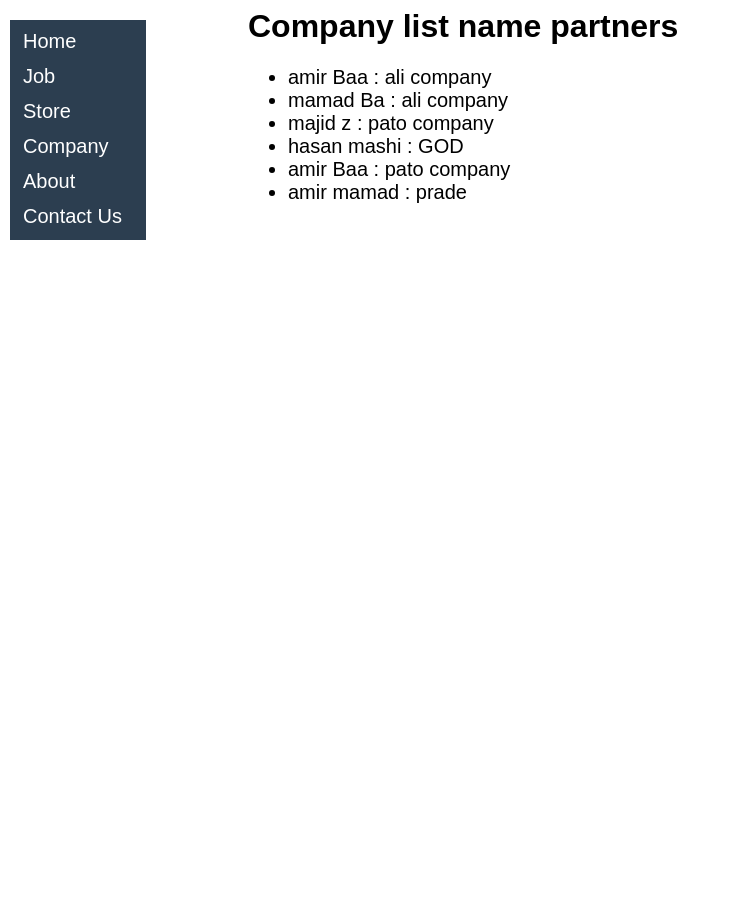
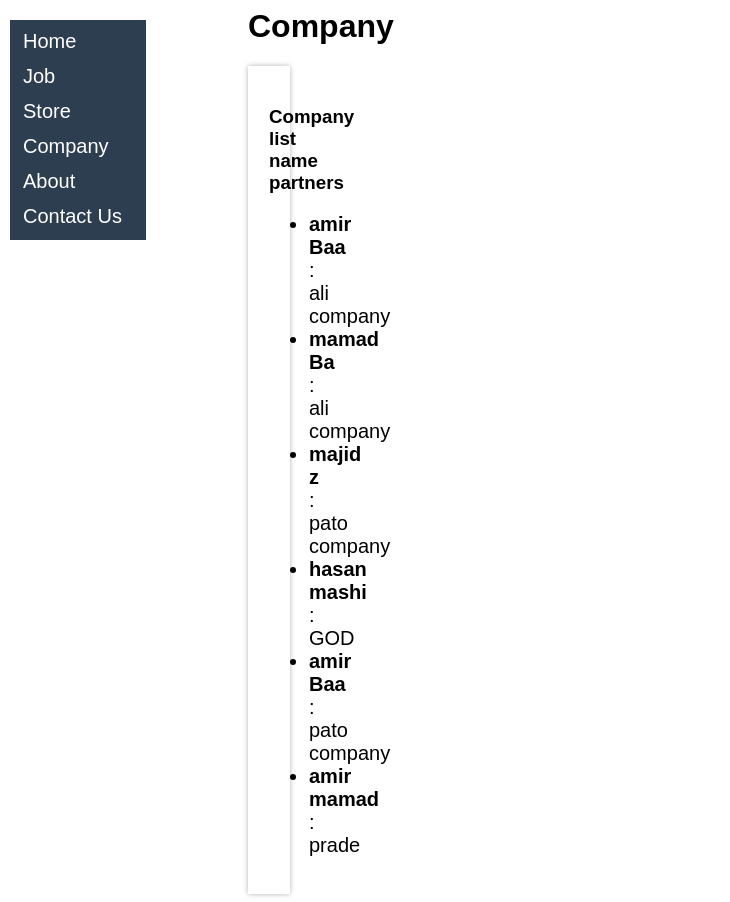
Before and after one commit to amirbaa1/Dj_job, a Django app: page /company/list/ in a window 1280 px wide. Shown: the whole page, without its empty margins (0-730 px from the left). Before the commit the page ends 240 px from the top, so only its background shows below. Run offline with Django 4.2, Linux system fonts and the light colour scheme; data comes from the database, SQL or seed files in the repository.

Commit message:
add border shadow css

```diff
--- a/static/css/web_style.css
+++ b/static/css/web_style.css
@@ -93,3 +93,11 @@ column_text {
   padding: 5px;
   margin-left: 100px;
 }
+
+.border_text_list{
+border: 1px solid #FFFFFF;
+margin-right: 1300px;
+padding:20px;
+box-shadow: 0px 0 5px rgba(0, 0, 0, 0.3);
+
+}
--- a/templates/company.html
+++ b/templates/company.html
@@ -1,15 +1,19 @@
 {% extends 'base.html' %}
 
 {% block content %}
-<h1 class="main">Company list name partners</h1>
-<ul>
-    {% for company in comp_view %}
-    <li class="main" , style="font-size:125%;">
-        {{ company }} : {{company.name_partners}}
-    </li>
-    {% empty %}
-    <li class="main" ,style="font-size:120%;">No companies found.
-    </li>
-    {% endfor %}
-</ul>
+
+
+<div class="main">
+    <h1>Company</h1>
+    <div class="border_text_list">
+        <h3>Company list name partners</h3>
+        <ul>
+            {% for company in comp_view %}
+            <li style="font-size:125%;">
+                <b>{{ company }}</b> : {{company.name_partners}}
+            </li>
+            {% endfor %}
+        </ul>
+    </div>
+</div>
 {% endblock %}
```
Also changed, not shown: templates/Home.html (+6 -3 lines), templates/job_detile.html (+14 -8 lines), Company/models.py (line endings or trailing spaces).
